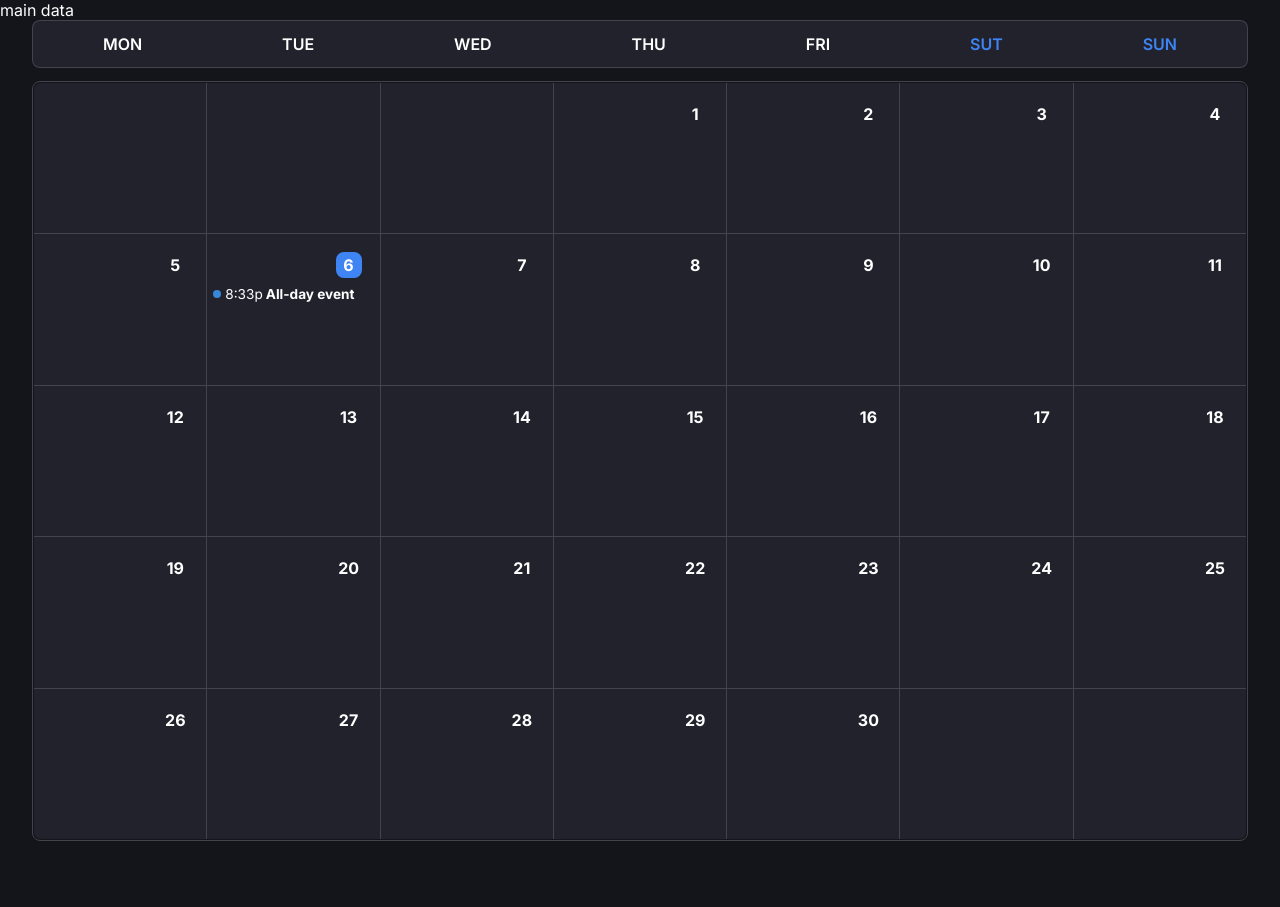
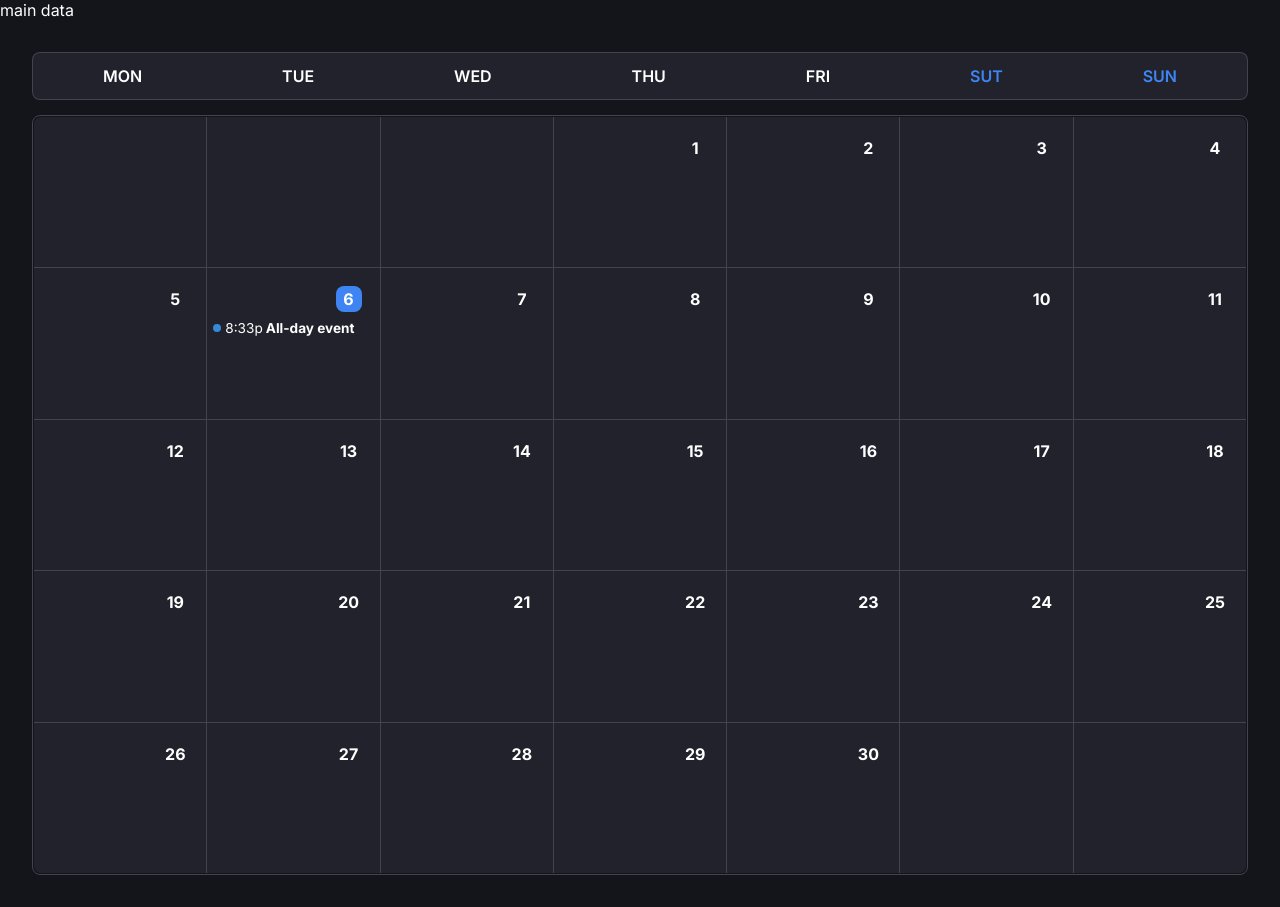
Before and after one commit to OlehZankiv/project-ff-planner-frontend, a React (Create React App) app: page /calendar in a window 1280 px wide. Before the commit the page ends 873 px from the top, so only its background shows below. Built offline with nearby package versions, Linux system fonts and the light colour scheme.

Commit message:
Fixed styles in calendar_week

```diff
--- a/src/pages/calendar/CalendarPage.jsx
+++ b/src/pages/calendar/CalendarPage.jsx
@@ -1,5 +1,5 @@
 import { useState } from 'react'
-import { CalendarWeek } from "./components/CalendarWeek"
+import { CalendarWeek } from './components/CalendarWeek'
 import { Calendar } from './components/Calendar'
 
 const CalendarPage = ({}) => {
--- a/src/pages/calendar/components/Calendar.jsx
+++ b/src/pages/calendar/components/Calendar.jsx
@@ -76,7 +76,18 @@ const DayCell = styled.div`
 
 const CalendarWrapper = styled.section`
   ${({ theme: { colors } }) => css`
-    padding: 15px 32px 32px 32px;
+    /* padding: 15px 32px 32px 32px; */ /* попередні зміни */
+        ${getBreakpointsStyles({
+          desktop: css`
+            padding: 15px 32px 32px;
+          `,
+          tablet: css`
+            padding: 18px 32px 42px;
+          `,
+          mobile: css`
+            padding: 14px 20px 52px;
+          `,
+        })}
 
     table {
       border-radius: 8px;
--- a/src/pages/calendar/components/CalendarWeek.jsx
+++ b/src/pages/calendar/components/CalendarWeek.jsx
@@ -1,7 +1,5 @@
-import styled, { css } from "styled-components";
-import {
-    useBreakpointValue,
-} from '../../../styles/breakpoints';
+import styled, { css } from 'styled-components'
+import { useBreakpointValue, getBreakpointsStyles } from '../../../styles/breakpoints'
 import { useAppThemeContext } from '../../../styles/theme/provider'
 
 export const CalendarWeek = () => {
@@ -74,9 +72,23 @@ export const CalendarWeek = () => {
 
 const WeekWrapper = styled.div`
   max-width: 100%;
-    max-height: 46px;
-    padding: 0 32px;
-`;
+  /* max-height: 46px; */
+  /* padding: 0px 32px; */
+  ${getBreakpointsStyles({
+    desktop: css`
+      min-height: 46px;
+      padding: 32px 32px 0px;
+    `,
+    tablet: css`
+      min-height: 46px;
+      padding: 32px 32px 0px;
+    `,
+    mobile: css`
+      min-height: 50px;
+      padding: 24px 20px 0px;
+    `,
+  })}
+`
 
 const WeekList = styled.ul`
   ${({ theme: { colors } }) => css`
@@ -89,17 +101,28 @@ display: flex;
     border-radius: 8px;
                 background: ${colors.content}; !important
     `}
-
 `
 
 const WeekItem = styled.li`
   ${({ theme: { colors } }) => css`
+    &:nth-last-child(-n + 2) div {
+      color: ${colors.primary};
+    }
+    ${getBreakpointsStyles({
+      desktop: css`
         padding-top: 14px;
         padding-bottom: 14px;
-    &:nth-last-child(-n + 2) div {
-    color: ${colors.primary};
-}`}
-
+      `,
+      tablet: css`
+        padding-top: 14px;
+        padding-bottom: 14px;
+      `,
+      mobile: css`
+        padding-top: 16px;
+        padding-bottom: 16px;
+      `,
+    })}
+  `}
 `
 
 const WeekDay = styled.div`
@@ -109,6 +132,6 @@ font-weight: 600;
     font-size: 16px;
     line-height: 18px;
     text-transform: uppercase;
-color: ${colors.secondaryButtonText};`}
-
+    color: ${colors.secondaryButtonText};
+  `}
 `
```
Lines whose indentation alone changed are shown as unchanged.
